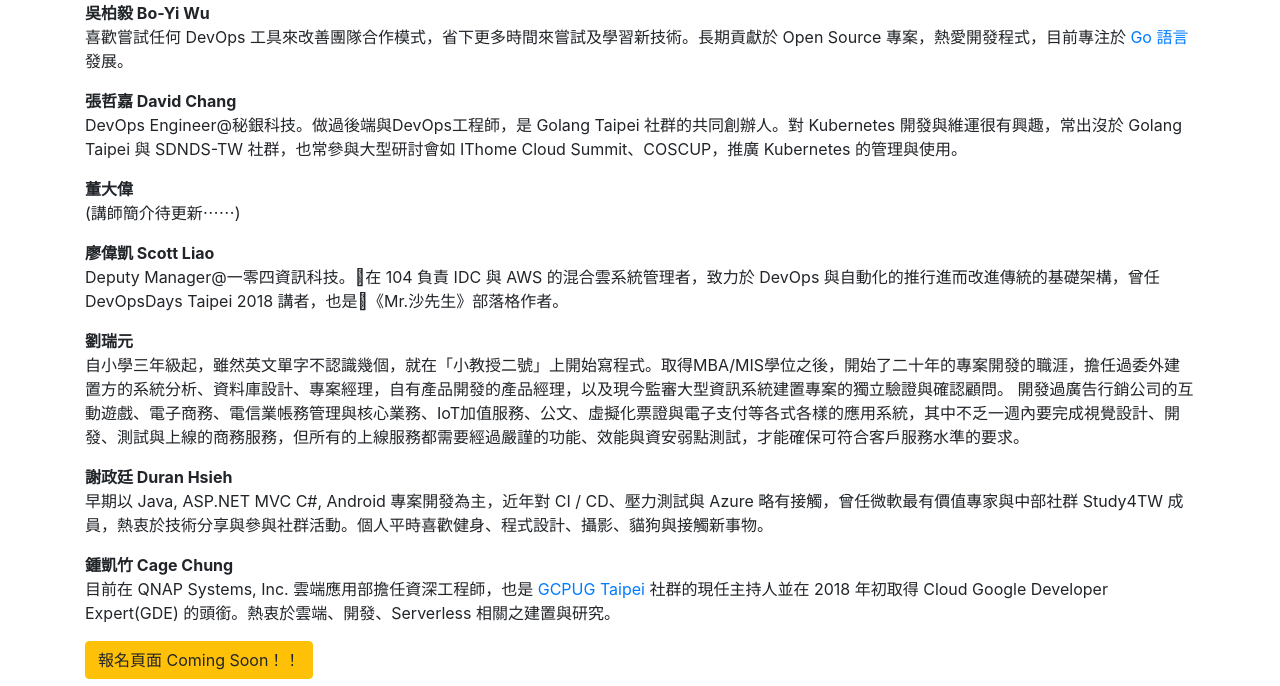
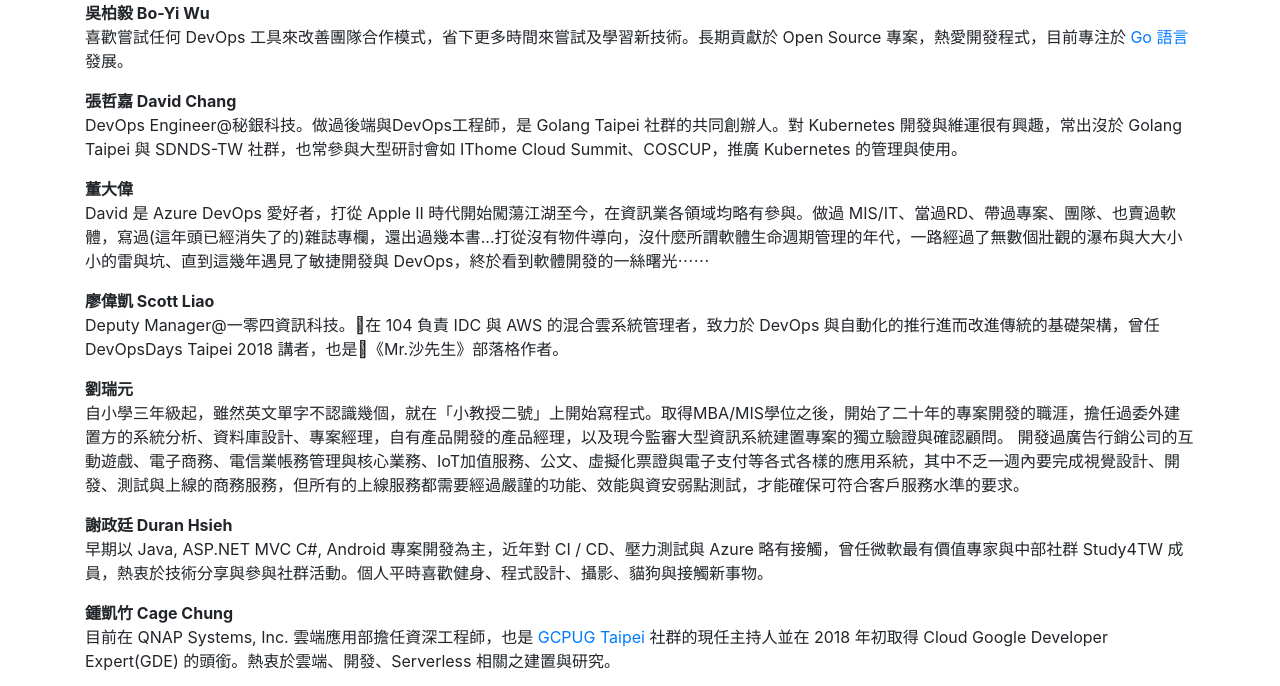
Before and after one commit to DevOpsTW/battle.devopstw.club, a website: page index.html in a window 1280 px wide. Shown: the part 1948-2634 px from the top of the page. Drawn offline with nearby package versions, Linux system fonts and the light colour scheme.

Commit message:
更新講師簡介 David

```diff
--- a/index.html
+++ b/index.html
@@ -141,7 +141,7 @@
         </div>
         <div>
           <strong>董大偉</strong>
-          <p>(講師簡介待更新⋯⋯)</p>
+          <p>David 是 Azure DevOps 愛好者，打從 Apple II 時代開始闖蕩江湖至今，在資訊業各領域均略有參與。做過 MIS/IT、當過RD、帶過專案、團隊、也賣過軟體，寫過(這年頭已經消失了的)雜誌專欄，還出過幾本書...打從沒有物件導向，沒什麼所謂軟體生命週期管理的年代，一路經過了無數個壯觀的瀑布與大大小小的雷與坑、直到這幾年遇見了敏捷開發與 DevOps，終於看到軟體開發的一絲曙光⋯⋯</p>
         </div>
         <div>
           <strong>廖偉凱 Scott Liao</strong>
```
